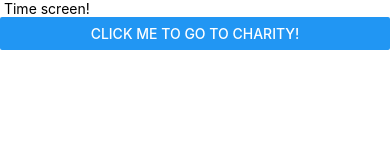
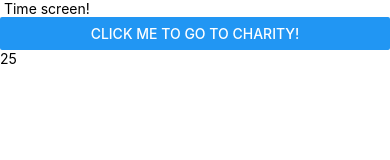
Before and after one commit to treloar/PomodoroForABetterWorld, a React Native app in the folder Pomodoro/: screen / in a window 390 px wide. Both pictures are taken after a click on the button "CLICK ME TO GO TO TIME!". Shown: the top 160 px of the page. Built offline with nearby package versions, Linux system fonts and the light colour scheme.

Commit message:
Added text input for timer

```diff
--- a/Pomodoro/screens/PomodoroScreen.js
+++ b/Pomodoro/screens/PomodoroScreen.js
@@ -3,6 +3,7 @@ import {
     View,
     Button,
     Text,
+    Image,
 } from 'react-native';
 
 
@@ -47,6 +48,7 @@ export class PomodoroScreen extends React.Component {
         return (
                 <View>
                 <Text> The amount of time left is { this.state.time }! </Text>
+                <Image source={require('../img/tomato.png')}/>
                 {isFinished &&
                     buttons
                 }
--- a/Pomodoro/screens/TimeScreen.js
+++ b/Pomodoro/screens/TimeScreen.js
@@ -3,24 +3,41 @@ import {
   View,
   Button,
   Text,
+  TextInput,
 } from 'react-native';
 
 
 export class TimeScreen extends React.Component {
   constructor(props) {
     super(props);
+    this.state = {
+        time: 25,
+    }
   }
 
-  press = () => {
-    this.props.start(15);
+  press = () => this.props.start(this.state.time);
+
+  nonNumericToNumeric = text =>
+    text.split('').filter(c => '0123456789'.indexOf(c) > -1).join('');
+
+  onChanged = text => {
+    this.setState({
+        time: this.nonNumericToNumeric(text),
+    });
   };
 
   render() {
-    return (
+      return (
               <View>
               <Text> Time screen! </Text>
               <Button onPress={this.press} title="Click me to go to charity!"></Button>
+              <TextInput
+              keyboardType='numeric'
+              onChangeText={this.onChanged}
+              value={this.state.time.toString()}
+              onSubmitEditing={this.press}
+              />
               </View>
-    );
+             );
   }
 }
```
Also changed, not shown: Pomodoro/img/tomato.png (added).
